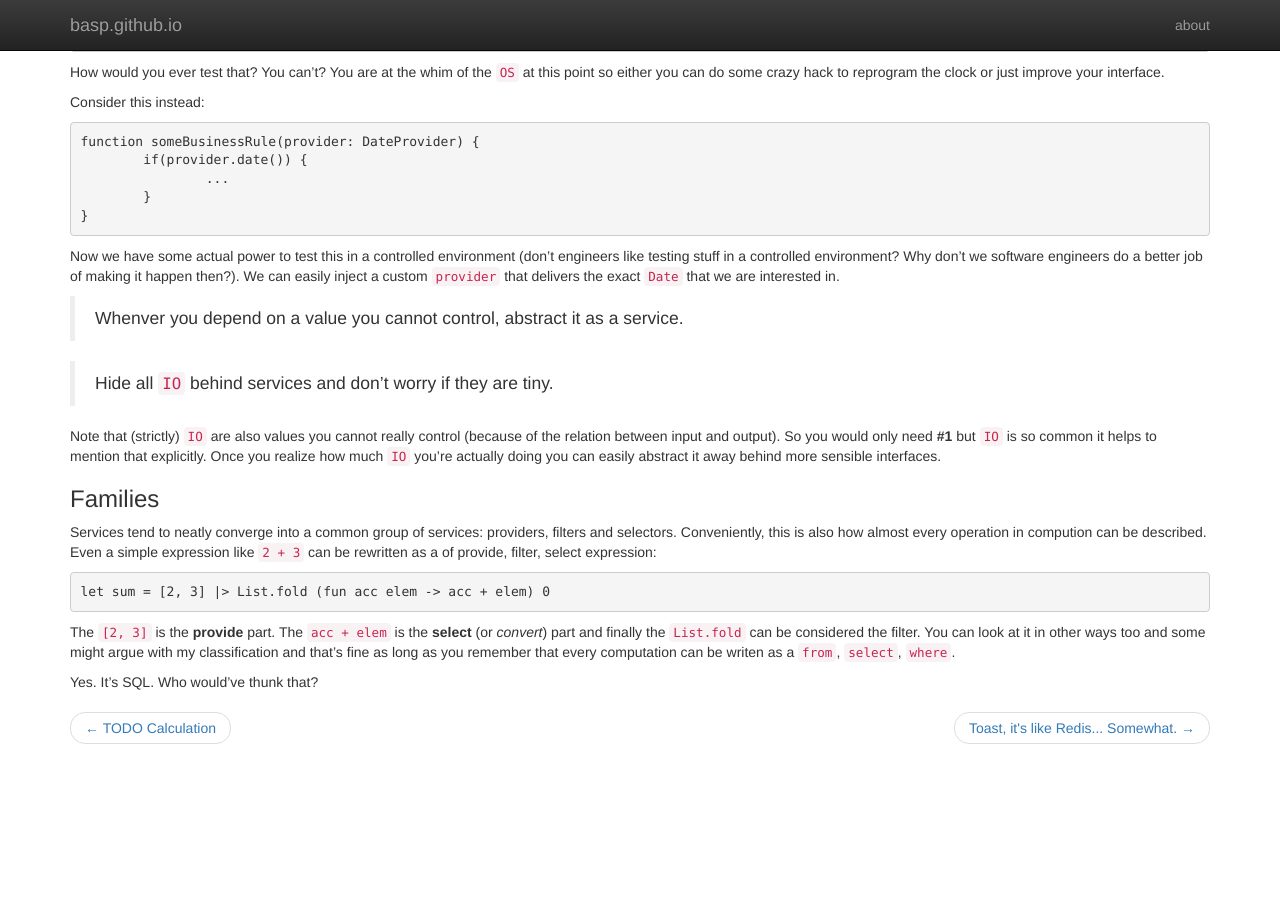
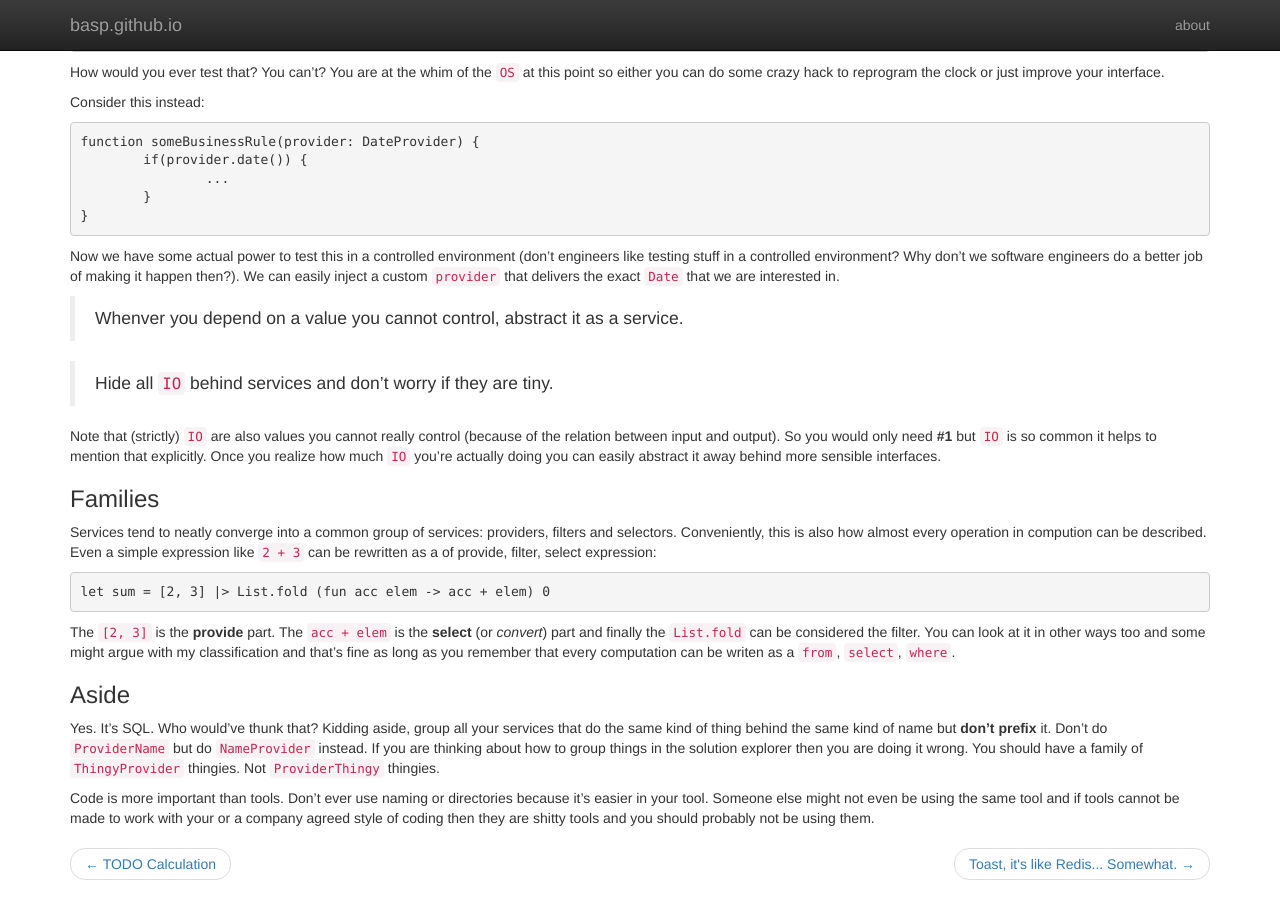
Before and after one commit to basp/basp.github.io, a Jekyll site: the page built from _posts/2014-08-11-what-the-service.md, in a window 1280 px wide and 900 px high, scrolled down 749 px. Built offline with Jekyll 4.4.1, drawn with Linux system fonts in a browser that asks for light colours; nearby versions of some CDN libraries; Markdown is read by kramdown in place of the engine named in the settings; before the commit the page ends 1513 px from its top, so only the background shows below that.

Commit message:
Work on old post

```diff
--- a/_posts/2014-08-11-what-the-service.md
+++ b/_posts/2014-08-11-what-the-service.md
@@ -81,4 +81,7 @@ in other ways too and some might argue with my classification and that's fine as
 long as you remember that every computation can be writen as a `from`, `select`,
 `where`.
 
-Yes. It's SQL. Who would've thunk that?
+### Aside
+Yes. It's SQL. Who would've thunk that? Kidding aside, group all your services that do the same kind of thing behind the same kind of name but __don't prefix__ it. Don't do `ProviderName` but do `NameProvider` instead. If you are thinking about how to group things in the solution explorer then you are doing it wrong. You should have a family of `ThingyProvider` thingies. Not `ProviderThingy` thingies.
+
+Code is more important than tools. Don't ever use naming or directories because it's easier in your tool. Someone else might not even be using the same tool and if tools cannot be made to work with your or a company agreed style of coding then they are shitty tools and you should probably not be using them.
```
